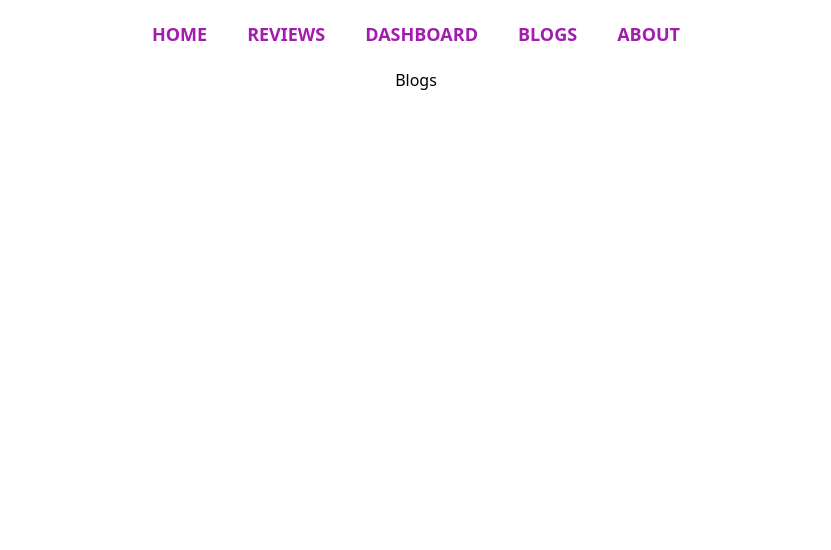
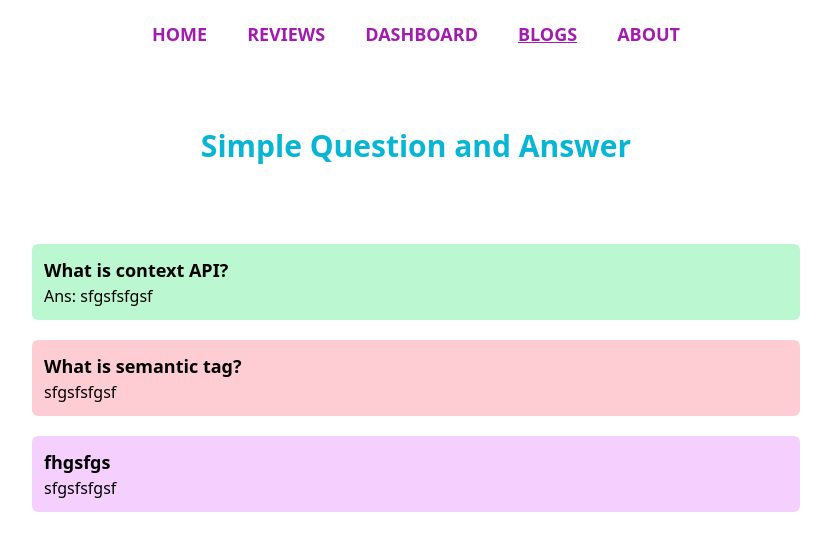
Before and after one commit to shakhawath1/product-analysis, a React (Create React App) app: page /blogs in a window 1280 px wide. Shown: the top 550 px of the page, without its empty margins (224-1055 px from the left). Built offline with nearby package versions, Linux system fonts and the light colour scheme.

Commit message:
added active link

```diff
--- a/public/index.html
+++ b/public/index.html
@@ -22,7 +22,7 @@
       work correctly both with client-side routing and a non-root public URL.
       Learn how to configure a non-root public URL by running `npm run build`.
     -->
-  <title>PC Zone</title>
+  <title>XPS Laptop Review</title>
 </head>
 
 <body>
--- a/src/components/Blogs/Blogs.js
+++ b/src/components/Blogs/Blogs.js
@@ -4,8 +4,19 @@ const Blogs = () => {
 
     return (
         <div>
-            <h1>Blogs</h1>
-            <p></p>
+            <h1 className='text-3xl font-semibold text-cyan-500 my-20'>Simple Question and Answer</h1>
+            <div className='w-3/5 bg-green-200 mx-auto my-5 p-3 rounded-md text-left'>
+                <h5 className='text-lg font-semibold'>What is context API?</h5>
+                <p>Ans: sfgsfsfgsf</p>
+            </div>
+            <div className='w-3/5 bg-rose-200 mx-auto my-5 p-3 rounded-md text-left'>
+                <h5 className='text-lg font-semibold'>What is semantic tag?</h5>
+                <p>sfgsfsfgsf</p>
+            </div>
+            <div className='w-3/5 bg-fuchsia-200 mx-auto my-5 p-3 rounded-md text-left'>
+                <h5 className='text-lg font-semibold'>fhgsfgs</h5>
+                <p>sfgsfsfgsf</p>
+            </div>
         </div>
     );
 };
--- /dev/null
+++ b/src/components/CustomLink/CustomLink.js
@@ -0,0 +1,22 @@
+import React from 'react';
+import { Link, useMatch, useResolvedPath } from 'react-router-dom';
+
+function CustomLink({ children, to, ...props }) {
+    let resolved = useResolvedPath(to);
+    let match = useMatch({ path: resolved.pathname, end: true });
+
+    return (
+        <div>
+            <Link
+                style={{ textDecoration: match ? "underline" : "none" }}
+                to={to}
+                {...props}
+            >
+                {children}
+            </Link>
+            {/* {match && " (active)"} */}
+        </div>
+    );
+}
+
+export default CustomLink;
--- a/src/components/Header/Header.js
+++ b/src/components/Header/Header.js
@@ -1,17 +1,16 @@
 import React from 'react';
-import { Link } from 'react-router-dom';
+// import { Link } from 'react-router-dom';
+import CustomLink from '../CustomLink/CustomLink';
 
 const Header = () => {
     return (
-        <div>
-            <nav className='text-lg font-semibold text-fuchsia-700 m-5'>
-                <Link className='m-5' to='/'>HOME</Link>
-                <Link className='m-5' to='/reviews'>REVIEWS</Link>
-                <Link className='m-5' to='/dashboard'>DASHBOARD</Link>
-                <Link className='m-5' to='/blogs'>BLOGS</Link>
-                <Link className='m-5' to='/about'>ABOUT</Link>
-            </nav>
-        </div>
+        <nav className='flex justify-center text-lg font-semibold text-fuchsia-700 m-5'>
+            <CustomLink className='m-5' to='/'>HOME</CustomLink>
+            <CustomLink className='m-5' to='/reviews'>REVIEWS</CustomLink>
+            <CustomLink className='m-5' to='/dashboard'>DASHBOARD</CustomLink>
+            <CustomLink className='m-5' to='/blogs'>BLOGS</CustomLink>
+            <CustomLink className='m-5' to='/about'>ABOUT</CustomLink>
+        </nav>
     );
 };
 
--- a/src/components/Home/Home.js
+++ b/src/components/Home/Home.js
@@ -5,7 +5,7 @@ import useReviews from '../../hooks/useReviews'
 
 
 const Home = () => {
-    const [reviews, setReviews] = useReviews();
+    const [reviews] = useReviews();
     const homeReviews = reviews.slice(0, 3)
 
     const navigate = useNavigate();
@@ -21,17 +21,18 @@ const Home = () => {
                         <button className='font-semibolt mt-10 px-5 text-lg text-blue-500 bg-white border-2 rounded hover:bg-blue-500 hover:text-white ease-in duration-300'>Explore XPS</button>
                     </div>
                 </div>
-                <div className=''>
+                <div>
                     <img src="xps-laptops.webp" className="img-fluid|thumbnail rounded-top|rounded-end|rounded-bottom|rounded-start|rounded-circle|" alt="" />
                 </div>
             </div>
             {/* Customer reviews */}
-            <div className=''>
+            <div>
                 <h3 className="text-3xl font-semibold my-10">Customer Reviews -{homeReviews.length}</h3>
-
-                {
-                    homeReviews.map(review => <Reviews reviews={review}></Reviews>)
-                }
+                <div className="grid grid-cols-3 gap-10 m-10">
+                    {
+                        homeReviews.map(review => <Reviews reviews={review}></Reviews>)
+                    }
+                </div>
             </div>
             <button onClick={() => navigate('/Reviews')} className='font-semibolt mt-10 px-5 mr-5 text-lg text-white bg-blue-500 border-2 rounded hover:bg-blue-700 ease-in duration-300'>See All Reviews</button>
         </div>
--- a/src/components/HomeReviews/HomeReviews.js
+++ b/src/components/HomeReviews/HomeReviews.js
@@ -3,11 +3,11 @@ import React from 'react';
 const HomeReviews = ({ reviews }) => {
     const { picture, name, rating, review } = reviews;
     return (
-        <div className='flex align-center p-3 mx-60 my-5 px-10 border-2 rounded-xl'>
-            <img className='rounded-full w-14 h-14 mr-8 my-auto' src={picture} alt=""></img>
+        <div className='p-3 border-2 rounded-xl'>
+            <img className='rounded-full w-20 h-20 m-auto mb-10' src={picture} alt=""></img>
             <div className='text-left'>
-                <h5>{name}</h5>
-                <p>Rating: {rating}</p>
+                <h5 className='font-semibold'>{name}</h5>
+                <p><span className='font-semibold'>Rating:</span> {rating}/5</p>
                 <p>{review}</p>
             </div>
         </div>
--- a/src/ReChart/RevAreaChart/RevAreaChart.js
+++ b/src/components/ReChart/RevAreaChart/RevAreaChart.js
@@ -1,6 +1,6 @@
 import React from 'react';
 import { Area, AreaChart, CartesianGrid, Tooltip, XAxis, YAxis } from 'recharts';
-import useChartData from '../../hooks/useChartData';
+import useChartData from '../../../hooks/useChartData';
 
 const RevAreaChart = () => {
     const [data] = useChartData();
--- a/src/ReChart/RevBarChart/RevBarChart.js
+++ b/src/components/ReChart/RevBarChart/RevBarChart.js
@@ -1,6 +1,6 @@
 import React from 'react';
 import { Bar, BarChart, CartesianGrid, Legend, Tooltip, XAxis, YAxis } from 'recharts';
-import useChartData from '../../hooks/useChartData';
+import useChartData from '../../../hooks/useChartData';
 
 const RevBarChart = () => {
     const [data] = useChartData();
--- a/src/ReChart/RevPieChart/RevPieChart.js
+++ b/src/components/ReChart/RevPieChart/RevPieChart.js
@@ -1,6 +1,6 @@
 import React from 'react';
 import { Pie, PieChart, Tooltip } from 'recharts';
-import useChartData from '../../hooks/useChartData';
+import useChartData from '../../../hooks/useChartData';
 
 const RevPieChart = () => {
     const [data] = useChartData();
--- a/src/ReChart/SellLineChart/SellLineChart.js
+++ b/src/components/ReChart/SellLineChart/SellLineChart.js
@@ -1,6 +1,6 @@
 import React from 'react';
 import { CartesianGrid, Legend, Line, LineChart, Tooltip, XAxis, YAxis } from 'recharts';
-import useChartData from '../../hooks/useChartData';
+import useChartData from '../../../hooks/useChartData';
 
 const SellLineChart = () => {
     const [data] = useChartData();
```
Also changed, not shown: src/components/Dashboard/Dashboard.js (+4 -4 lines), 1 other file (tests, documents, lock files or other folders).
